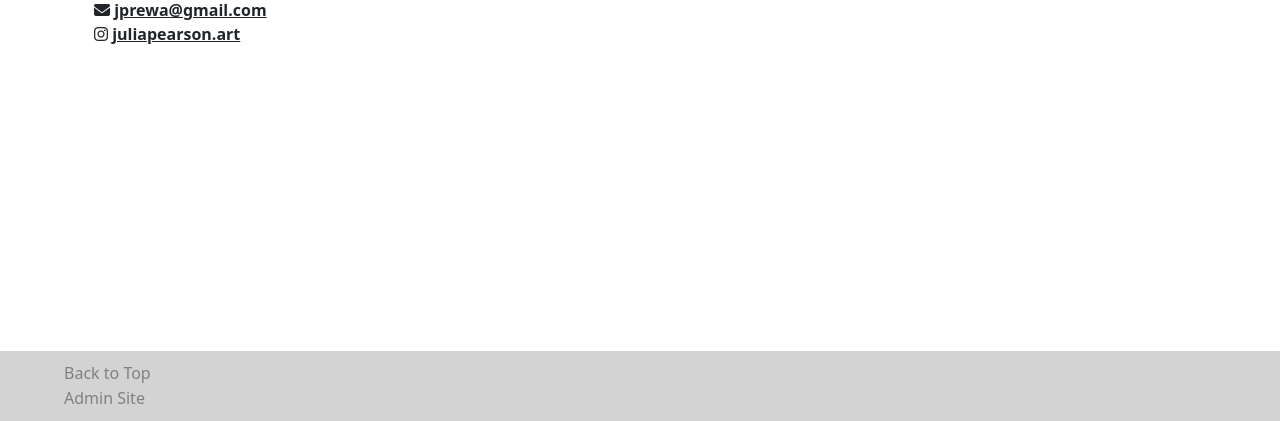
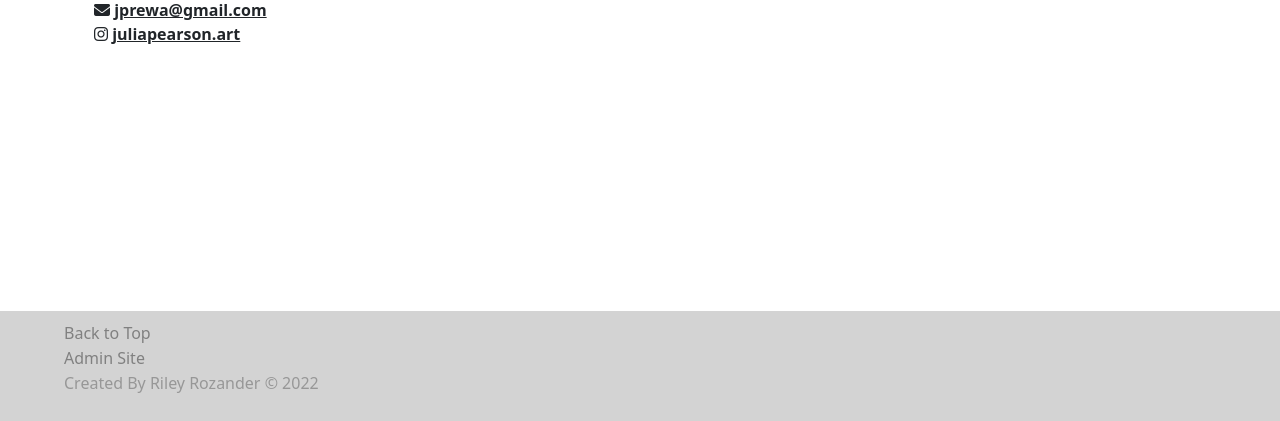
Before and after one commit to rrozander/Art-Website, a Django app: page /about/ in a window 1280 px wide. Shown: the part 379-800 px from the top of the page. Run offline with Django 3.2, Linux system fonts and the light colour scheme; data comes from the database, SQL or seed files in the repository; some libraries are stand-ins or nearby versions.

Commit message:
Added Copyright Tag

```diff
--- a/pages/templates/footer.html
+++ b/pages/templates/footer.html
@@ -2,4 +2,6 @@
   <a href="">Back to Top</a>
   <br>
   <a href="{% url 'admin:index' %}">Admin Site</a>
+  <br>
+  <p>Created By Riley Rozander © 2022</p>
 </footer>
--- a/static/css/style.css
+++ b/static/css/style.css
@@ -39,6 +39,9 @@ footer {
 .footer a:hover {
   color: rgb(109, 108, 108);
   text-decoration: underline;
+}
+.footer p {
+  color: rgb(151, 151, 151);
 }
 body {
   display: flex;
```
